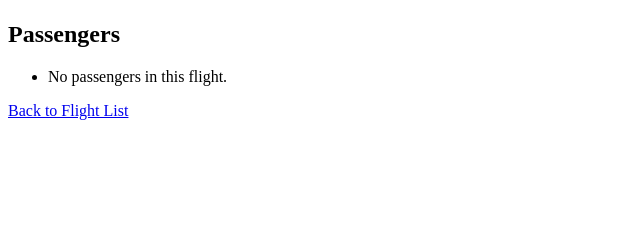
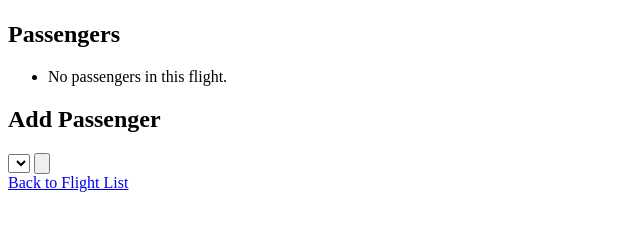
Before and after one commit to ruthiel/django-airline, a Django app: template flights/templates/flights/flight.html in a window 1280 px wide. Shown: the part 133-373 px from the top of the page, without its empty margins (0-640 px from the left). Run offline with Django 3.2, Linux system fonts and the light colour scheme; the template is opened without the code that fills it, so the values that code supplies are empty.

Commit message:
Add form to book flights

```diff
--- a/flights/templates/flights/flight.html
+++ b/flights/templates/flights/flight.html
@@ -16,5 +16,17 @@
             <li>No passengers in this flight.</li>
         {% endfor %}
     </ul>
+
+    <h2>Add Passenger</h2>
+    <form action="{% url 'book' flight.id %}" method="post">
+        {% csrf_token %}
+        <select name="passenger">
+            {% for passenger in non_passenger %}
+            <option value="{{ passenger.id }}">{{ passenger }}</option>
+            {% endfor %}
+        </select>
+        <input type="submit" value="">
+    </form>
+
     <a href="{% url 'index' %}">Back to Flight List</a>
 {% endblock %}
--- a/flights/urls.py
+++ b/flights/urls.py
@@ -3,5 +3,6 @@ from . import views
 
 urlpatterns = [
     path("", views.index, name="index"),
-    path("<int:flight_id>", views.flight, name="flight")
+    path("<int:flight_id>", views.flight, name="flight"),
+    path("<int:flight_id>/book", views.book, name="book")
 ]
```
Also changed, not shown: flights/views.py (+13 -2 lines).
